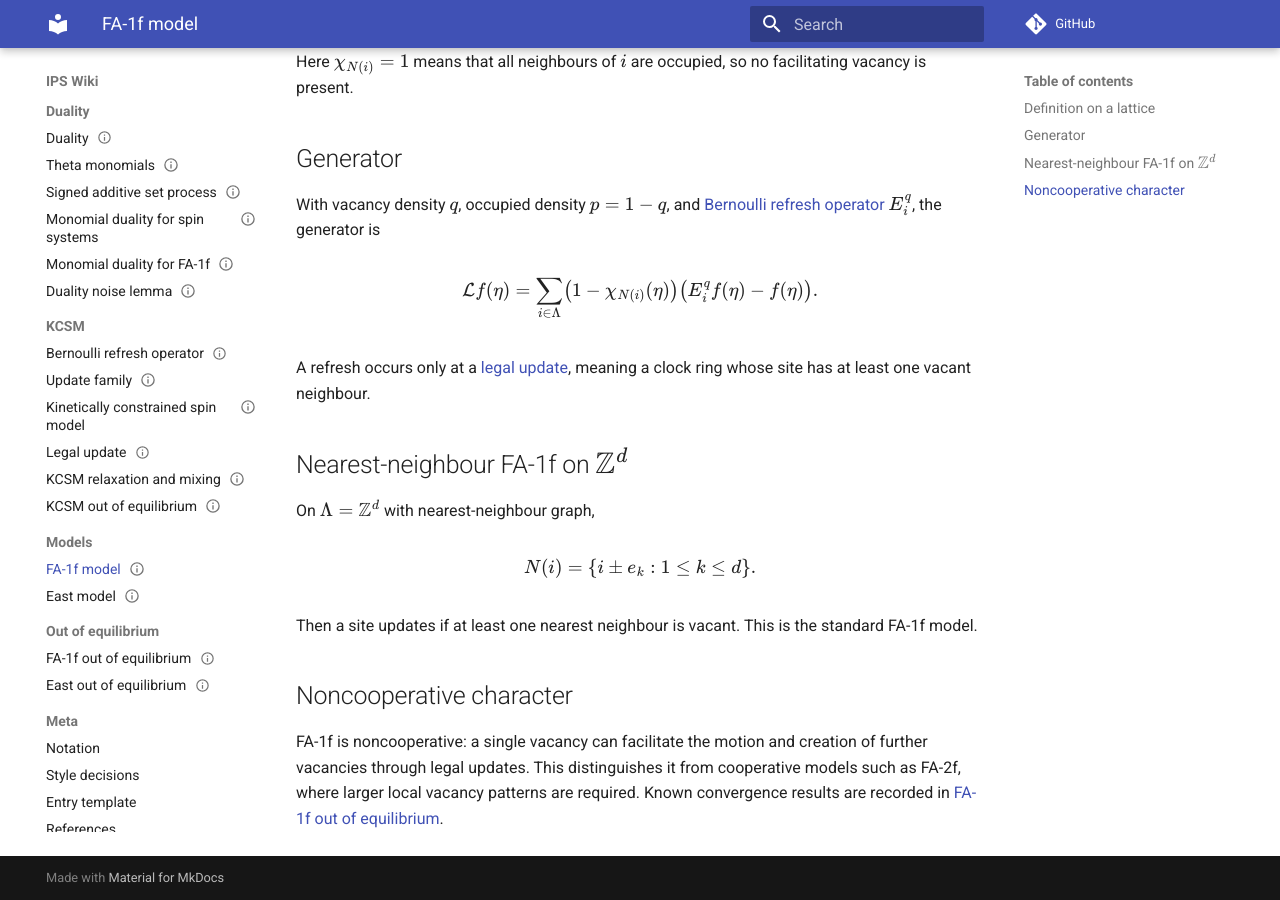
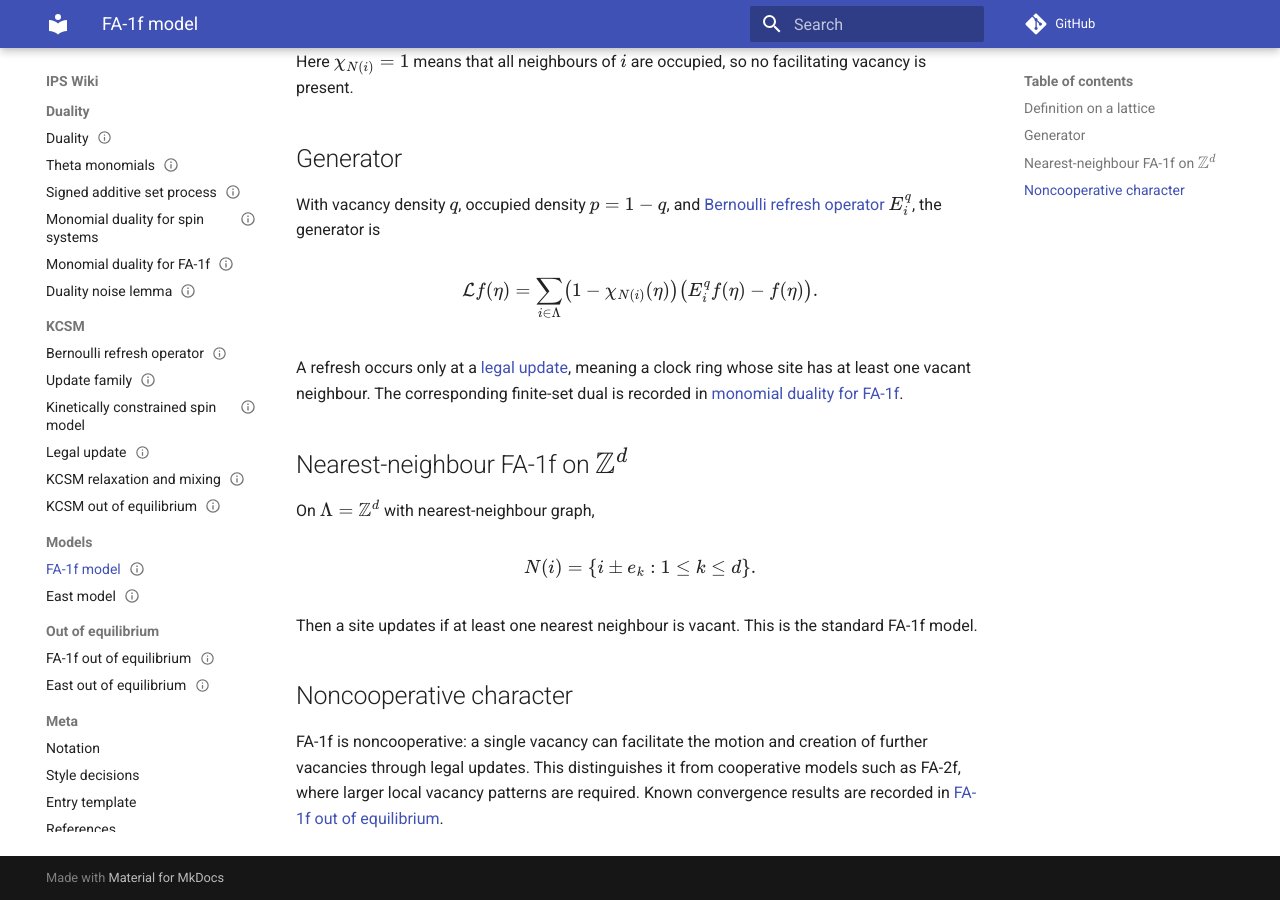
Before and after one commit to maciejgluchowski86-beep/ips-wiki, an MkDocs documentation site: the page built from docs/entries/fa-1f-model.md, in a window 1280 px wide and 900 px high, scrolled down 856 px. Built offline with MkDocs 1.6.1 and Material for MkDocs 9.7.7, drawn with Linux system fonts in a browser that asks for light colours; comment, search, counter and statistics services are not loaded.

Commit message:
Link FA-1f model to duality entry

```diff
--- a/docs/entries/fa-1f-model.md
+++ b/docs/entries/fa-1f-model.md
@@ -52,7 +52,7 @@ $$
 \bigl(E_i^q f(\eta)-f(\eta)\bigr).
 $$
 
-A refresh occurs only at a [legal update](legal-update.md), meaning a clock ring whose site has at least one vacant neighbour.
+A refresh occurs only at a [legal update](legal-update.md), meaning a clock ring whose site has at least one vacant neighbour. The corresponding finite-set dual is recorded in [monomial duality for FA-1f](monomial-duality-for-fa-1f.md).
 
 ## Nearest-neighbour FA-1f on \(\Z^d\)
 
```
